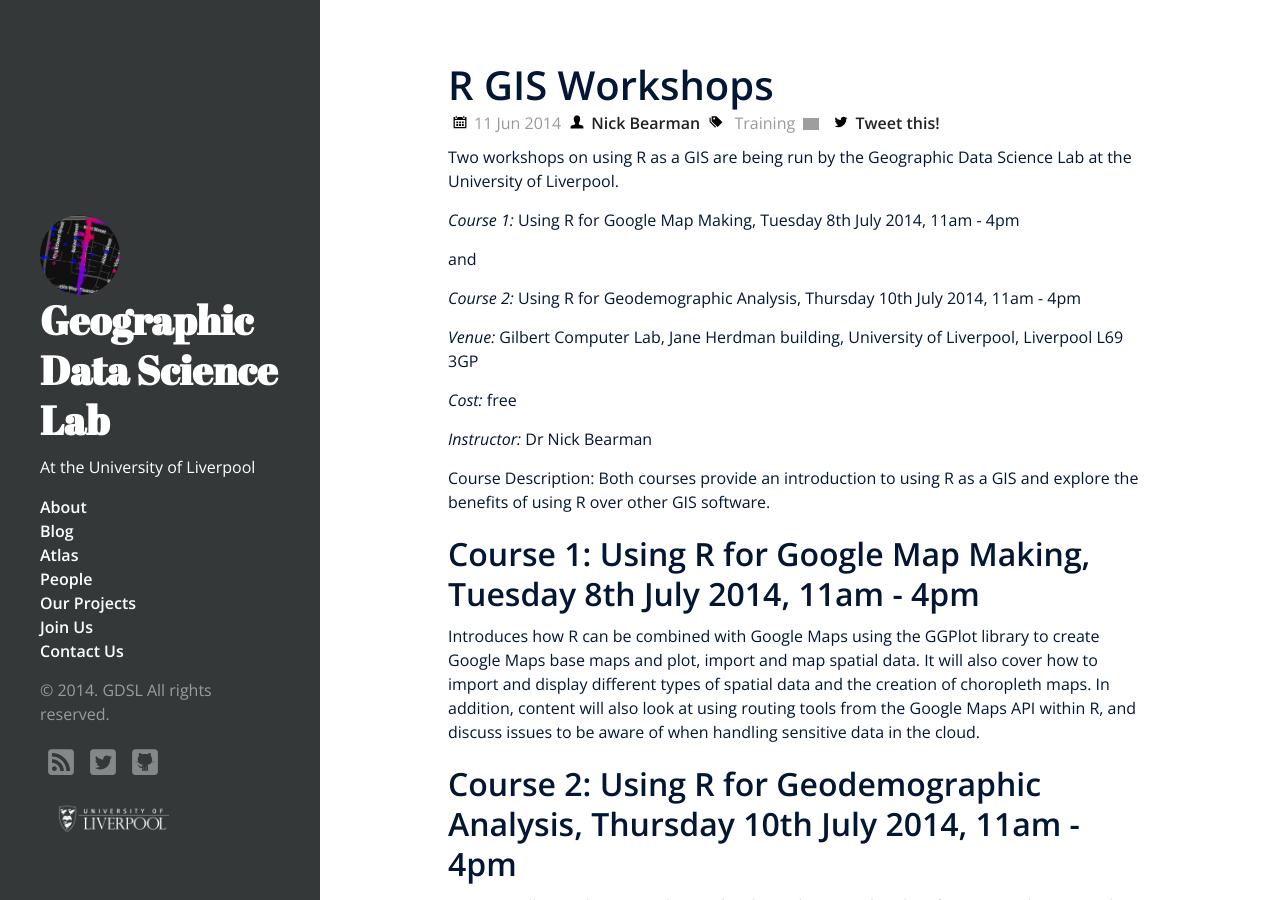
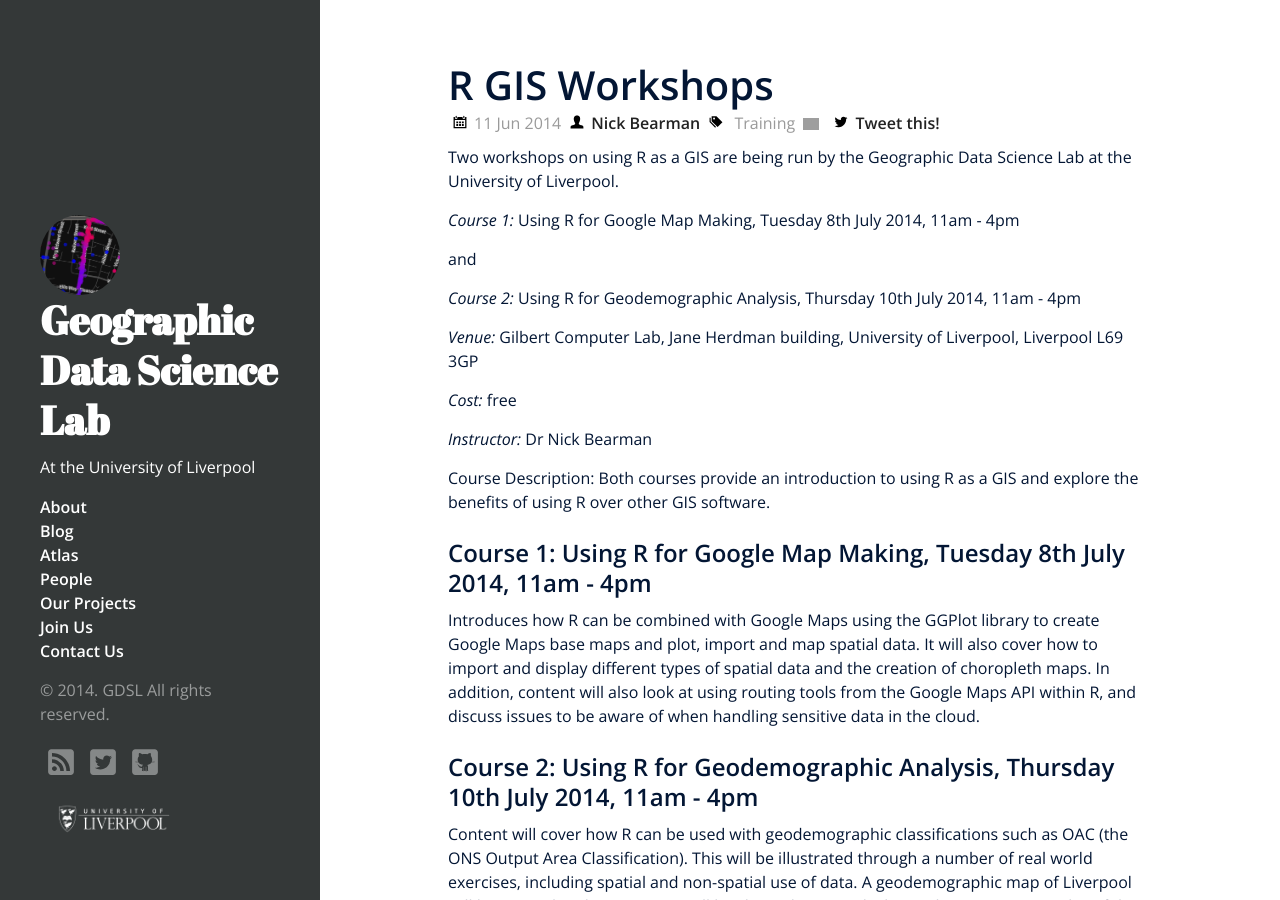
Before and after one commit to alexsingleton/geographicdatascience, a Jekyll site: the page built from _posts/2014-06-11-R-GIS-Workshops.md, in a window 1280 px wide and 900 px high. Built offline with Jekyll 4.4.1, drawn with Linux system fonts in a browser that asks for light colours; nearby versions of some CDN libraries; Markdown is read by kramdown in place of the engine named in the settings; comment, search, counter and statistics services are not loaded; grey boxes are pictures that could not be loaded.

Commit message:
no message

```diff
--- a/_posts/2014-06-11-R-GIS-Workshops.md
+++ b/_posts/2014-06-11-R-GIS-Workshops.md
@@ -24,11 +24,11 @@ and
 
 Course Description: Both courses provide an introduction to using R as a GIS and explore the benefits of using R over other GIS software.
 
-## Course 1: Using R for Google Map Making, Tuesday 8th July 2014, 11am - 4pm
+### Course 1: Using R for Google Map Making, Tuesday 8th July 2014, 11am - 4pm
 
 Introduces how R can be combined with Google Maps using the GGPlot library to create Google Maps base maps and plot, import and map spatial data.  It will also cover how to import and display different types of spatial data and the creation of choropleth maps. In addition, content will also look at using routing tools from the Google Maps API within R, and discuss issues to be aware of when handling sensitive data in the cloud.
 
-## Course 2: Using R for Geodemographic Analysis, Thursday 10th July 2014, 11am - 4pm
+### Course 2: Using R for Geodemographic Analysis, Thursday 10th July 2014, 11am - 4pm
 
 Content will cover how R can be used with geodemographic classifications such as OAC (the ONS Output Area Classification). This will be illustrated through a number of real world exercises, including spatial and non-spatial use of data. A geodemographic map of Liverpool will be created and participants will be shown how to calculate index scores. Examples of the use of geodemographic classification will be covered, and OAC will be used to apply geodemographic classification to a real world exercise.
 
```
